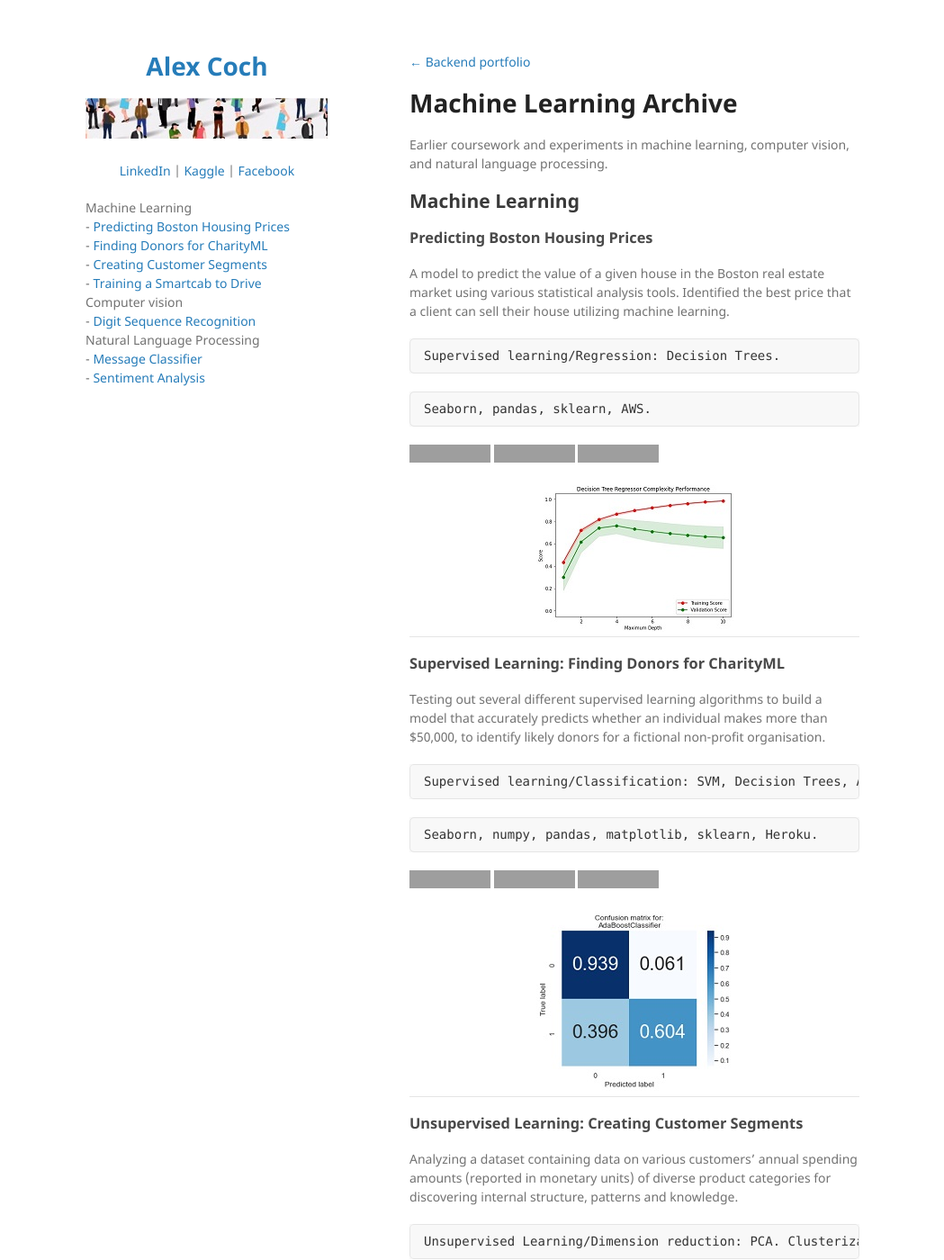
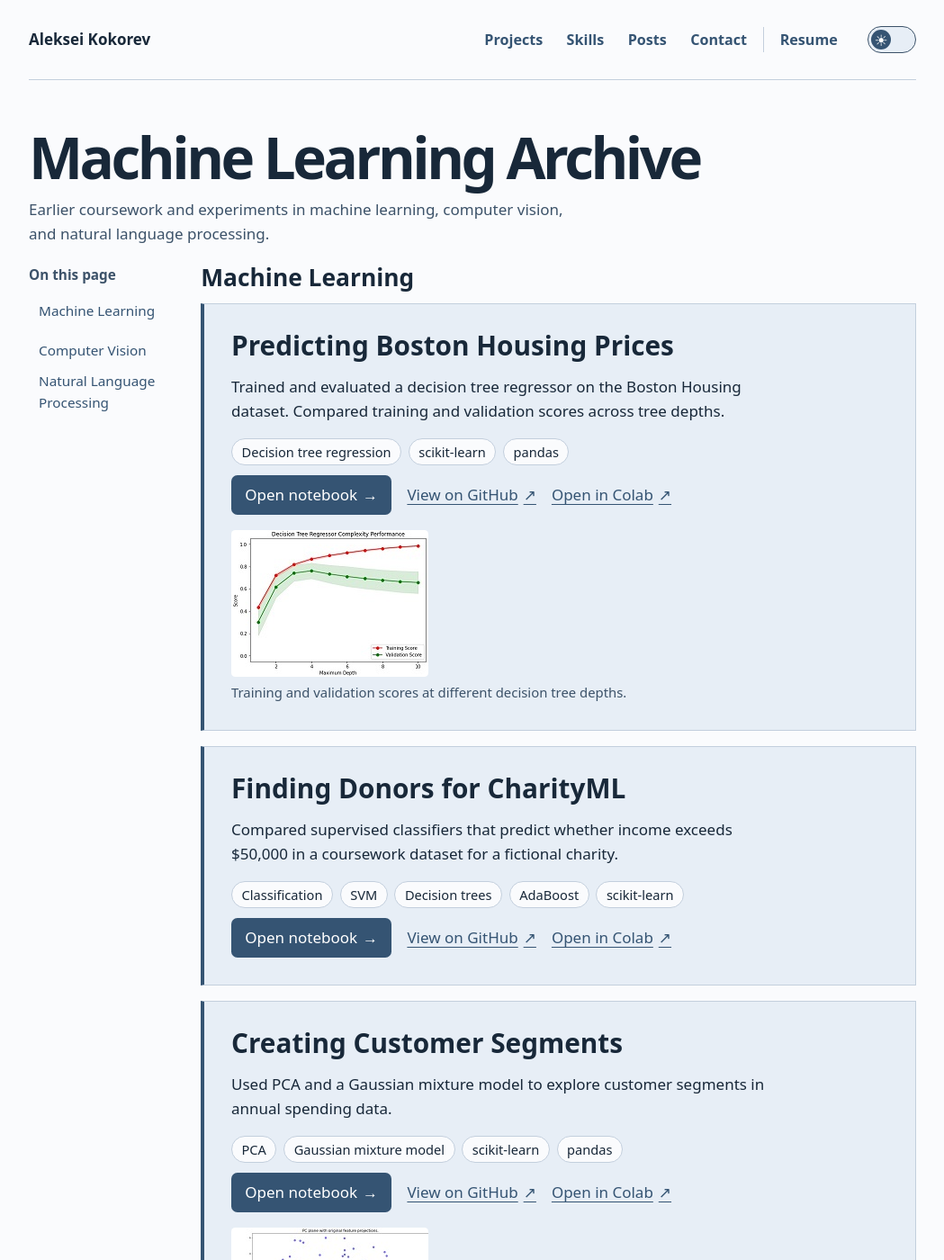
Before and after one commit to alex-coch/alex-coch.github.io, a Jekyll site: the page learning/ml/index.html, which Jekyll copies as it is, in a window 1280 px wide and 1400 px high. Shown: the whole window at 90% size, without its empty margins (115-1164 px from the left). Built offline with Jekyll 4.4.1, drawn with Linux system fonts in a browser that asks for light colours; some of the changed text lies outside the part shown; grey boxes are pictures that could not be loaded.

Commit message:
Restyle the machine learning archive to match the portfolio

````diff
--- a/assets/portfolio.css
+++ b/assets/portfolio.css
@@ -433,3 +433,16 @@ header nav a[aria-current] {color:var(--on-accent);background:var(--accent)}
 .screening-results summary {
   min-height:44px;padding:.55rem .25rem;color:var(--accent);cursor:pointer
 }
+
+.ml-archive.case {padding-top:clamp(1.3rem,4vw,3rem)}
+.archive-intro h1 {font-size:clamp(2rem,7vw,3.75rem);margin:0 0 .5rem}
+.archive-intro p {margin:.6rem 0;color:var(--muted)}
+.archive-group > h2 {margin:0 0 .8rem}
+.archive-group + .archive-group {margin-top:1.75rem}
+.archive-group .work-card {padding:clamp(1rem,3vw,1.75rem)}
+.archive-group h3 {margin:0}
+.archive-group .tech-tags {margin-block:.65rem}
+.archive-group .project-links a {gap:.35rem}
+.archive-figure {margin:1rem 0 0}
+.archive-figure img {display:block;max-width:100%;height:auto;border-radius:.25rem}
+.archive-figure figcaption {margin-top:.35rem;font-size:.875rem;color:var(--muted)}
--- /dev/null
+++ b/learning/ml/index.html
@@ -0,0 +1,147 @@
+<!doctype html>
+<html lang="en">
+<head>
+  <meta charset="utf-8">
+  <meta name="viewport" content="width=device-width, initial-scale=1">
+  <title>Machine Learning Archive · Aleksei Kokorev</title>
+  <link rel="icon" href="/assets/ak.svg?v=3" type="image/svg+xml">
+<script src="/assets/theme.js?v=2"></script>
+<link rel="stylesheet" href="/assets/portfolio.css?v=72">
+<script defer src="/assets/portfolio-nav.js?v=9"></script>
+</head>
+<body>
+<header>
+  <a class="name" href="/">Aleksei Kokorev</a>
+  <button class="menu-toggle" type="button" aria-label="Open main menu" aria-expanded="false" aria-controls="main-nav">
+    <svg class="menu-icon" width="24" height="24" viewBox="0 0 24 24" aria-hidden="true" focusable="false">
+      <path d="M3 6h18"/><path d="M3 12h18"/><path d="M3 18h18"/>
+    </svg>
+  </button>
+  <nav id="main-nav" aria-label="Main navigation">
+    <a href="/#work">Projects</a>
+    <a href="/#skills">Skills</a>
+    <a href="/#writing">Posts</a>
+    <a href="/#contact">Contact</a>
+    <a href="/resume/">Resume</a>
+  </nav>
+  <label class="theme-switch" title="Dark theme" hidden>
+    <input id="theme-toggle" type="checkbox" role="switch" aria-label="Dark theme">
+    <span class="theme-track" aria-hidden="true"><span class="theme-thumb"></span></span>
+  </label>
+</header>
+<main>
+<section class="case ml-archive">
+  <div class="archive-intro">
+    <h1 id="machine-learning-archive">Machine Learning Archive</h1>
+    <p>Earlier coursework and experiments in machine learning, computer vision, and natural language processing.</p>
+  </div>
+  <div class="resume-layout">
+    <nav class="resume-section-nav" aria-labelledby="ml-section-nav-label">
+      <span id="ml-section-nav-label">On this page</span>
+      <div>
+        <a href="#machinelearning">Machine Learning</a>
+        <a href="#computer-vision">Computer Vision</a>
+        <a href="#natural-language-processing">Natural Language Processing</a>
+      </div>
+    </nav>
+    <div class="resume-content archive-projects">
+      <section id="machinelearning" class="archive-group">
+        <h2 id="machine-learning">Machine Learning</h2>
+        <article id="boston" class="work-card">
+          <h3 id="predicting-boston-housing-prices">Predicting Boston Housing Prices</h3>
+          <p>Trained and evaluated a decision tree regressor on the Boston Housing dataset. Compared training and validation scores across tree depths.</p>
+          <ul role="list" class="tech-tags" aria-label="Methods and tools"><li>Decision tree regression</li><li>scikit-learn</li><li>pandas</li></ul>
+          <div class="project-links">
+            <a class="project-action" href="/boston_housing/boston_housing.html">Open notebook <span aria-hidden="true">→</span></a>
+            <a href="https://github.com/alex-coch/alex-coch.github.io/tree/main/boston_housing/">View on GitHub <span aria-hidden="true">↗</span></a>
+            <a href="https://colab.research.google.com/github/alex-coch/alex-coch.github.io/blob/main/boston_housing/boston_housing.ipynb">Open in Colab <span aria-hidden="true">↗</span></a>
+          </div>
+          <figure class="archive-figure">
+            <img src="/assets/img/boston.jpg" width="219" height="163" loading="lazy" alt="Training and validation scores at different decision tree depths.">
+            <figcaption>Training and validation scores at different decision tree depths.</figcaption>
+          </figure>
+        </article>
+        <article id="donors" class="work-card">
+          <h3 id="supervised-learning-finding-donors-for-charityml">Finding Donors for CharityML</h3>
+          <p>Compared supervised classifiers that predict whether income exceeds $50,000 in a coursework dataset for a fictional charity.</p>
+          <ul role="list" class="tech-tags" aria-label="Methods and tools"><li>Classification</li><li>SVM</li><li>Decision trees</li><li>AdaBoost</li><li>scikit-learn</li></ul>
+          <div class="project-links">
+            <a class="project-action" href="/finding_donors/finding_donors.html">Open notebook <span aria-hidden="true">→</span></a>
+            <a href="https://github.com/alex-coch/alex-coch.github.io/tree/main/finding_donors/">View on GitHub <span aria-hidden="true">↗</span></a>
+            <a href="https://colab.research.google.com/github/alex-coch/alex-coch.github.io/blob/main/finding_donors/finding_donors.ipynb">Open in Colab <span aria-hidden="true">↗</span></a>
+          </div>
+        </article>
+        <article id="segments" class="work-card">
+          <h3 id="unsupervised-learning-creating-customer-segments">Creating Customer Segments</h3>
+          <p>Used PCA and a Gaussian mixture model to explore customer segments in annual spending data.</p>
+          <ul role="list" class="tech-tags" aria-label="Methods and tools"><li>PCA</li><li>Gaussian mixture model</li><li>scikit-learn</li><li>pandas</li></ul>
+          <div class="project-links">
+            <a class="project-action" href="/customer_segments/customer_segments.html">Open notebook <span aria-hidden="true">→</span></a>
+            <a href="https://github.com/alex-coch/alex-coch.github.io/tree/main/customer_segments/">View on GitHub <span aria-hidden="true">↗</span></a>
+            <a href="https://colab.research.google.com/github/alex-coch/alex-coch.github.io/blob/main/customer_segments/customer_segments.ipynb">Open in Colab <span aria-hidden="true">↗</span></a>
+          </div>
+          <figure class="archive-figure">
+            <img src="/assets/img/customer.jpg" width="219" height="126" loading="lazy" alt="Customer spending records projected onto two principal components.">
+            <figcaption>Customer spending records projected onto two principal components.</figcaption>
+          </figure>
+        </article>
+        <article id="smartcab" class="work-card">
+          <h3 id="reinforcement-learning-training-a-smartcab-to-drive">Training a Smartcab to Drive</h3>
+          <p>Trained a Q-learning agent to navigate a simulated road network and evaluated its driving behavior.</p>
+          <ul role="list" class="tech-tags" aria-label="Methods and tools"><li>Reinforcement learning</li><li>Q-learning</li></ul>
+          <div class="project-links">
+            <a class="project-action" href="/smartcab/smartcab.html">Open notebook <span aria-hidden="true">→</span></a>
+            <a href="https://github.com/alex-coch/alex-coch.github.io/tree/main/smartcab">View on GitHub <span aria-hidden="true">↗</span></a>
+            <a href="https://colab.research.google.com/github/alex-coch/alex-coch.github.io/blob/main/smartcab/smartcab.ipynb">Open in Colab <span aria-hidden="true">↗</span></a>
+          </div>
+        </article>
+      </section>
+      <section id="computer-vision" class="archive-group">
+        <h2>Computer Vision</h2>
+        <article id="digit" class="work-card">
+          <h3 id="deep-learning-digit-sequence-recognition-using-cnns">Digit Sequence Recognition</h3>
+          <p>Built a convolutional network to recognize multi-digit sequences using synthetic examples assembled from MNIST digits.</p>
+          <ul role="list" class="tech-tags" aria-label="Methods and tools"><li>CNN</li><li>TensorFlow</li><li>Keras</li><li>MNIST</li></ul>
+          <div class="project-links">
+            <a class="project-action" href="/digit_recognition/digit_recognition_mnist_sequence.html">Open notebook <span aria-hidden="true">→</span></a>
+            <a href="https://github.com/alex-coch/alex-coch.github.io/tree/main/digit_recognition">View on GitHub <span aria-hidden="true">↗</span></a>
+            <a href="https://colab.research.google.com/github/alex-coch/alex-coch.github.io/blob/main/digit_recognition/digit_recognition_mnist_sequence.ipynb">Open in Colab <span aria-hidden="true">↗</span></a>
+          </div>
+          <figure class="archive-figure">
+            <img src="/assets/img/digit.jpg" width="219" height="219" loading="lazy" alt="A synthetic sequence of four handwritten digits assembled from MNIST.">
+            <figcaption>A synthetic sequence of four handwritten digits assembled from MNIST.</figcaption>
+          </figure>
+        </article>
+      </section>
+      <section id="natural-language-processing" class="archive-group">
+        <h2>Natural Language Processing</h2>
+        <article id="message" class="work-card">
+          <h3 id="disaster-message-classifier">Disaster Message Classifier</h3>
+          <p>Built a pipeline that prepares disaster messages, trains a multilabel classifier, and serves predictions in a Flask app.</p>
+          <ul role="list" class="tech-tags" aria-label="Methods and tools"><li>ETL</li><li>Multilabel classification</li><li>NLTK</li><li>XGBoost</li><li>Flask</li><li>SQLAlchemy</li></ul>
+          <div class="project-links">
+            <a class="project-action" href="/message/notebook/walkthrough.html">Open notebook <span aria-hidden="true">→</span></a>
+            <a href="https://github.com/alex-coch/alex-coch.github.io/tree/main/message">View on GitHub <span aria-hidden="true">↗</span></a>
+            <a href="https://colab.research.google.com/github/alex-coch/alex-coch.github.io/blob/main/message/notebook/walkthrough.ipynb">Open in Colab <span aria-hidden="true">↗</span></a>
+          </div>
+        </article>
+        <article id="sentiment" class="work-card">
+          <h3 id="3-way-sentiment-analysis-for-tweets">Tweet Sentiment Analysis</h3>
+          <p>Built a classifier for positive, neutral, and negative tweets and evaluated it using a baseline and classification reports.</p>
+          <ul role="list" class="tech-tags" aria-label="Methods and tools"><li>Sentiment classification</li><li>NLTK</li><li>scikit-learn</li><li>Logistic regression</li></ul>
+          <div class="project-links">
+            <a class="project-action" href="/sentiment/Sentiment_Analysis_for_Tweets.html">Open notebook <span aria-hidden="true">→</span></a>
+            <a href="https://github.com/alex-coch/alex-coch.github.io/tree/main/sentiment">View on GitHub <span aria-hidden="true">↗</span></a>
+            <a href="https://colab.research.google.com/github/alex-coch/alex-coch.github.io/blob/main/sentiment/Sentiment_Analysis_for_Tweets.ipynb">Open in Colab <span aria-hidden="true">↗</span></a>
+          </div>
+        </article>
+      </section>
+    </div>
+  </div>
+</section>
+<footer>
+  <div class="actions work-actions">
+    <a href="/">← Back to portfolio</a>
+  </div>
+</footer>
+</main></body></html>
--- a/learning/ml/index.md
+++ /dev/null
@@ -1,126 +0,0 @@
----
-layout: default
-title: Machine Learning Archive
----
-[← Backend portfolio](/)
-
-# Machine Learning Archive
-
-Earlier coursework and experiments in machine learning, computer vision, and natural language processing.
-
-<a name="machinelearning"></a>
-## Machine Learning
-<a name="boston"></a>
-### Predicting Boston Housing Prices
-A model to predict the value of a given house in the Boston real estate market using various statistical analysis tools. Identified the best price that a client can sell their house utilizing machine learning.
-```
-Supervised learning/Regression: Decision Trees.
-```
-```python
-Seaborn, pandas, sklearn, AWS.
-```
-
-[![View on GitHub](https://img.shields.io/badge/GitHub-View_on_GitHub-blue?logo=GitHub)](https://github.com/alex-coch/alex-coch.github.io/tree/main/boston_housing/)
-[![Run in Google Colab](https://img.shields.io/badge/Colab-Run_in_Google_Colab-blue?logo=Google&logoColor=FDBA18)](https://colab.research.google.com/github/alex-coch/alex-coch.github.io/blob/main/boston_housing/boston_housing.ipynb)
-[![Open Notebook](https://img.shields.io/badge/Jupyter-Open_Notebook-blue?logo=Jupyter)](/boston_housing/boston_housing.html)
-
-<center><img src="/assets/img/boston.jpg"></center>
-
----
-<a name="donors"></a>
-### Supervised Learning: Finding Donors for CharityML
-Testing out several different supervised learning algorithms to build a model that accurately predicts whether an individual makes more than $50,000, to identify likely donors for a fictional non-profit organisation.
-```
-Supervised learning/Classification: SVM, Decision Trees, AdaBoost.
-```
-```python
-Seaborn, numpy, pandas, matplotlib, sklearn, Heroku.
-```
-
-[![View on GitHub](https://img.shields.io/badge/GitHub-View_on_GitHub-blue?logo=GitHub)](https://github.com/alex-coch/alex-coch.github.io/tree/main/finding_donors/)
-[![Run in Google Colab](https://img.shields.io/badge/Colab-Run_in_Google_Colab-blue?logo=Google&logoColor=FDBA18)](https://colab.research.google.com/github/alex-coch/alex-coch.github.io/blob/main/finding_donors/finding_donors.ipynb)
-[![Open Notebook](https://img.shields.io/badge/Jupyter-Open_Notebook-blue?logo=Jupyter)](/finding_donors/finding_donors.html)
-
-<center><img src="/assets/img/donors.jpg"></center>
-
----
-<a name="segments"></a>
-### Unsupervised Learning: Creating Customer Segments
-Analyzing a dataset containing data on various customers' annual spending amounts (reported in monetary units) of diverse product categories for discovering internal structure, patterns and knowledge.
-
-```
-Unsupervised Learning/Dimension reduction: PCA. Clusterization: Gaussian Mixture Model.
-```
-```python
-Numpy, pandas, matplotlib, sklearn.
-```
-
-[![View on GitHub](https://img.shields.io/badge/GitHub-View_on_GitHub-blue?logo=GitHub)](https://github.com/alex-coch/alex-coch.github.io/tree/main/customer_segments/)
-[![Run in Google Colab](https://img.shields.io/badge/Colab-Run_in_Google_Colab-blue?logo=Google&logoColor=FDBA18)](https://colab.research.google.com/github/alex-coch/alex-coch.github.io/blob/main/customer_segments/customer_segments.ipynb)
-[![Open Notebook](https://img.shields.io/badge/Jupyter-Open_Notebook-blue?logo=Jupyter)](/customer_segments/customer_segments.html)
-
-<center><img src="/assets/img/customer.jpg"></center>
-
----
-<a name="smartcab"></a>
-### Reinforcement Learning: Training a Smartcab to Drive
-Creating an optimized Q-Learning driving agent that will navigate a Smartcab through its environment towards a goal.
-
-```
-Reinforcement Learning: Q-Learning.
-```
-
-[![View on GitHub](https://img.shields.io/badge/GitHub-View_on_GitHub-blue?logo=GitHub)](https://github.com/alex-coch/alex-coch.github.io/tree/main/smartcab)
-[![Run in Google Colab](https://img.shields.io/badge/Colab-Run_in_Google_Colab-blue?logo=Google&logoColor=FDBA18)](https://colab.research.google.com/github/alex-coch/alex-coch.github.io/blob/main/smartcab/smartcab.ipynb)
-[![Open Notebook](https://img.shields.io/badge/Jupyter-Open_Notebook-blue?logo=Jupyter)](/smartcab/smartcab.html)
-
-<center><img src="/assets/img/smartcab.jpg"></center>
-
----
-<a name="digit"></a>
-
-### Deep Learning: Digit Sequence Recognition using CNNs
-Designing and implementing a Convolutional Neural Network that learns to recognize sequences of digits using synthetic data generated by concatenating images from MNIST.
-```
-TensorFlow.
-```
-
-[![View on GitHub](https://img.shields.io/badge/GitHub-View_on_GitHub-blue?logo=GitHub)](https://github.com/alex-coch/alex-coch.github.io/tree/main/digit_recognition)
-[![Run in Google Colab](https://img.shields.io/badge/Colab-Run_in_Google_Colab-blue?logo=Google&logoColor=FDBA18)](https://colab.research.google.com/github/alex-coch/alex-coch.github.io/blob/main/digit_recognition/digit_recognition_mnist_sequence.ipynb)
-[![Open Notebook](https://img.shields.io/badge/Jupyter-Open_Notebook-blue?logo=Jupyter)](/digit_recognition/digit_recognition_mnist_sequence.html)
-
-<center><img src="/assets/img/digit.jpg"></center>
-
----
-<a name="message"></a>
-
-### Disaster Message Classifier
-A multilabel classification model to predict the categories of a disaster message. Includes an ETL pipeline for data processing, a ML pipeline to train the model, and a web app, with visualizations, where the model can be used to classify messages.
-
-
-```
-NLTK, XGBoost, Flask, Plotly, Pandas, SQLAlchemy.
-```
-
-[![View on GitHub](https://img.shields.io/badge/GitHub-View_on_GitHub-blue?logo=GitHub)](https://github.com/alex-coch/alex-coch.github.io/tree/main/message)
-[![Run in Google Colab](https://img.shields.io/badge/Colab-Run_in_Google_Colab-blue?logo=Google&logoColor=FDBA18)](https://colab.research.google.com/github/alex-coch/alex-coch.github.io/blob/main/message/notebook/walkthrough.ipynb)
-[![Open Notebook](https://img.shields.io/badge/Jupyter-Open_Notebook-blue?logo=Jupyter)](/message/notebook/walkthrough.html)
-
-<center><img src="/assets/img/message.jpg"></center>
-
----
-<a name="sentiment"></a>
-
-### 3-way Sentiment Analysis for Tweets
-3-way polarity (positive, negative, neutral) classification system for tweets, without using NLTK's sentiment analysis engine.
-
-
-```
-NLTK, XGBoost, Flask, Plotly, Pandas, SQLAlchemy.
-```
-
-[![View on GitHub](https://img.shields.io/badge/GitHub-View_on_GitHub-blue?logo=GitHub)](https://github.com/alex-coch/alex-coch.github.io/tree/main/sentiment)
-[![Run in Google Colab](https://img.shields.io/badge/Colab-Run_in_Google_Colab-blue?logo=Google&logoColor=FDBA18)](https://colab.research.google.com/github/alex-coch/alex-coch.github.io/blob/main/sentiment/Sentiment_Analysis_for_Tweets.ipynb)
-[![Open Notebook](https://img.shields.io/badge/Jupyter-Open_Notebook-blue?logo=Jupyter)](/sentiment/Sentiment_Analysis_for_Tweets.html)
-
-<center><img src="/assets/img/sentiment.png"></center>
````
